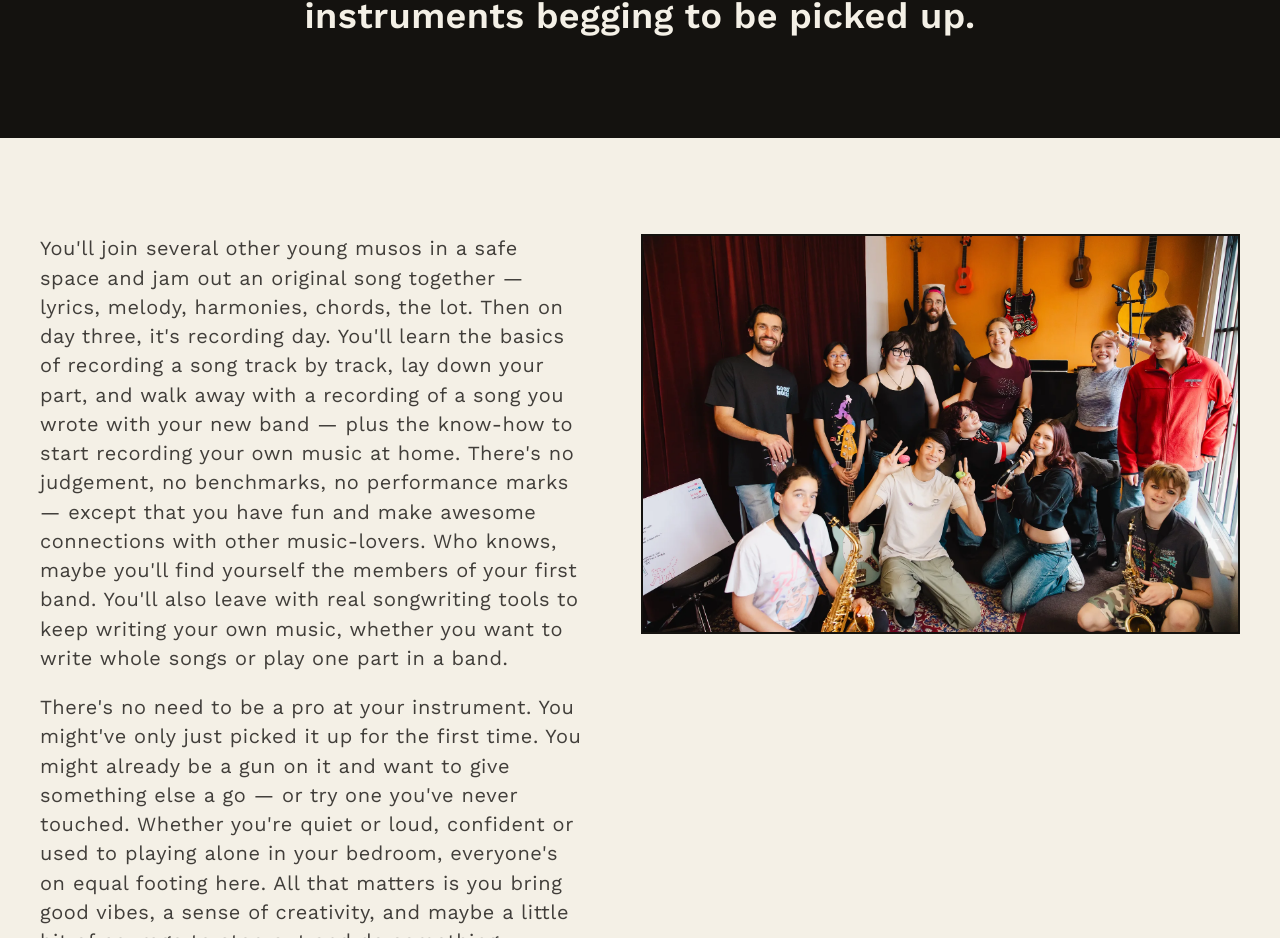
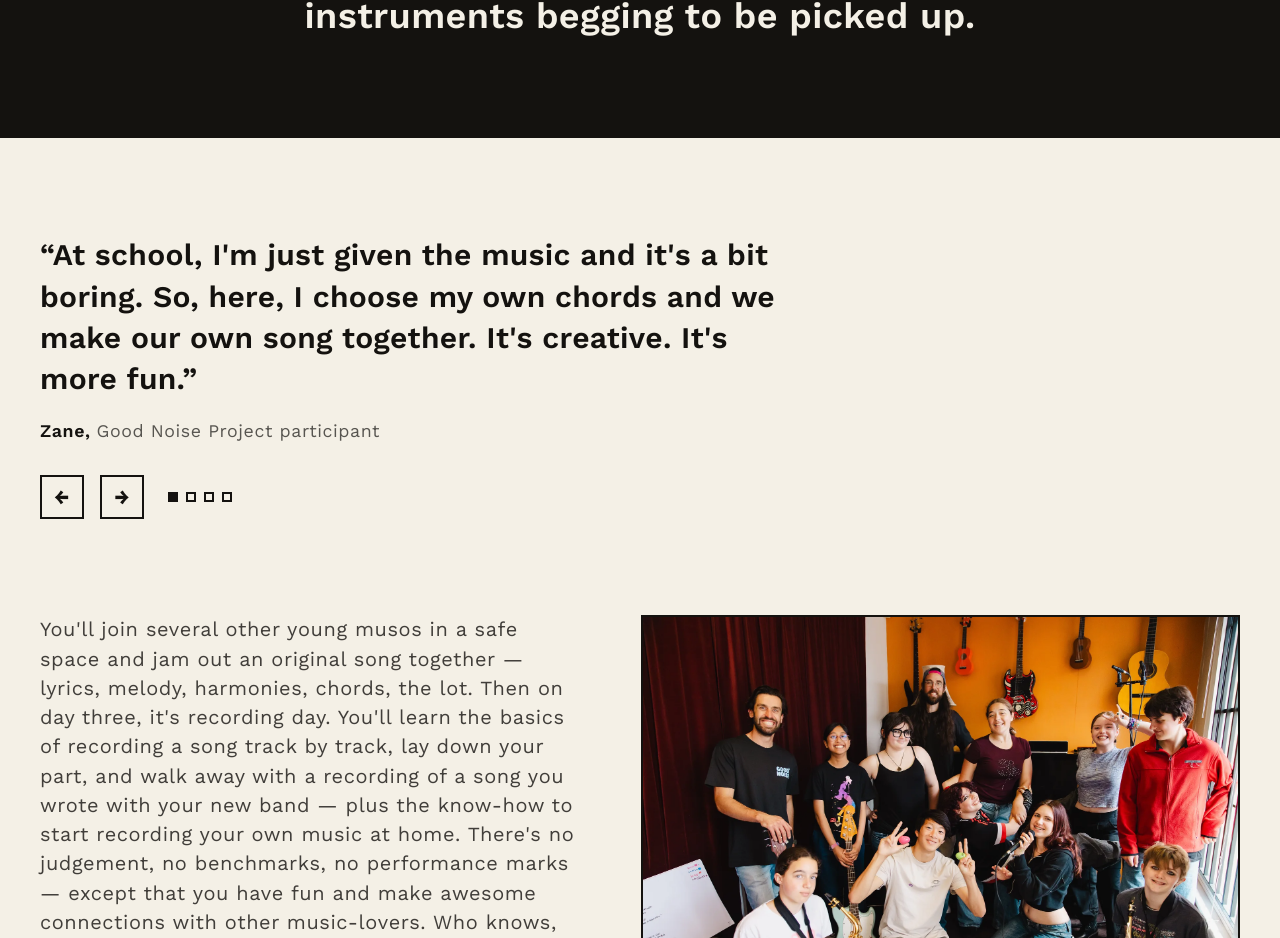
Before and after one commit to Sonners87/good-noise-website, a React (Vite) app: page /workshops/summer-holidays-2026-27/cockburn in a window 1280 px wide. Shown: the part 1153-2091 px from the top of the page. Built offline with nearby package versions, Linux system fonts and the light colour scheme.

Commit message:
Add quote carousel to home and summer workshop pages; trim Zane quote
Co-Authored-By: Claude Sonnet 5.5 <noreply@anthropic.com>

```diff
--- a/src/components/IntroSection.tsx
+++ b/src/components/IntroSection.tsx
@@ -1,5 +1,7 @@
 import { Link } from "react-router-dom"
 import { SHOW_SPRING_2026_PROGRAM } from "../content/featureFlags"
+import TestimonialCarousel from "./afterschool/TestimonialCarousel"
+import { testimonials } from "../content/afterSchool"
 
 export default function IntroSection() {
   return (
@@ -43,6 +45,12 @@ export default function IntroSection() {
           </p>
           )}
         </div>
+
+        {testimonials.length > 0 && (
+          <div className="mt-12 border-t-2 border-ink pt-10 md:mt-16 md:pt-14">
+            <TestimonialCarousel items={testimonials} />
+          </div>
+        )}
       </div>
     </section>
   )
--- a/src/content/afterSchool.ts
+++ b/src/content/afterSchool.ts
@@ -143,7 +143,7 @@ export type Testimonial = { quote: string; name: string; role: string }
 export const testimonials: Testimonial[] = [
   {
     quote:
-      "I've had to actually think about what I'm playing. At school, I'm just given the music and it's a bit boring. So, here, I choose my own chords and we make our own song together. It's creative. It's more fun.",
+      "At school, I'm just given the music and it's a bit boring. So, here, I choose my own chords and we make our own song together. It's creative. It's more fun.",
     name: "Zane",
     role: "Good Noise Project participant",
   },
--- a/src/pages/ProgramPage.tsx
+++ b/src/pages/ProgramPage.tsx
@@ -8,6 +8,8 @@ import PhotoImage from "../components/PhotoImage"
 import WorkshopInfoCard from "../components/WorkshopInfoCard"
 import FacilitatorContact from "../components/FacilitatorContact"
 import SubscribeForm from "../components/SubscribeForm"
+import TestimonialCarousel from "../components/afterschool/TestimonialCarousel"
+import { testimonials } from "../content/afterSchool"
 import Placeholder from "../components/afterschool/Placeholder"
 import { ProgramImage, ProgramVideo } from "../components/ProgramMedia"
 import NotFound from "./NotFound"
@@ -148,6 +150,15 @@ export default function ProgramPage() {
           </p>
         </div>
       </section>
+
+      {/* Testimonials */}
+      {testimonials.length > 0 && (
+        <section className="bg-cream">
+          <div className="mx-auto max-w-[1400px] px-5 pt-16 md:px-10 md:pt-24">
+            <TestimonialCarousel items={testimonials} />
+          </div>
+        </section>
+      )}
 
       {/* Intro */}
       <section className="bg-cream">
```
